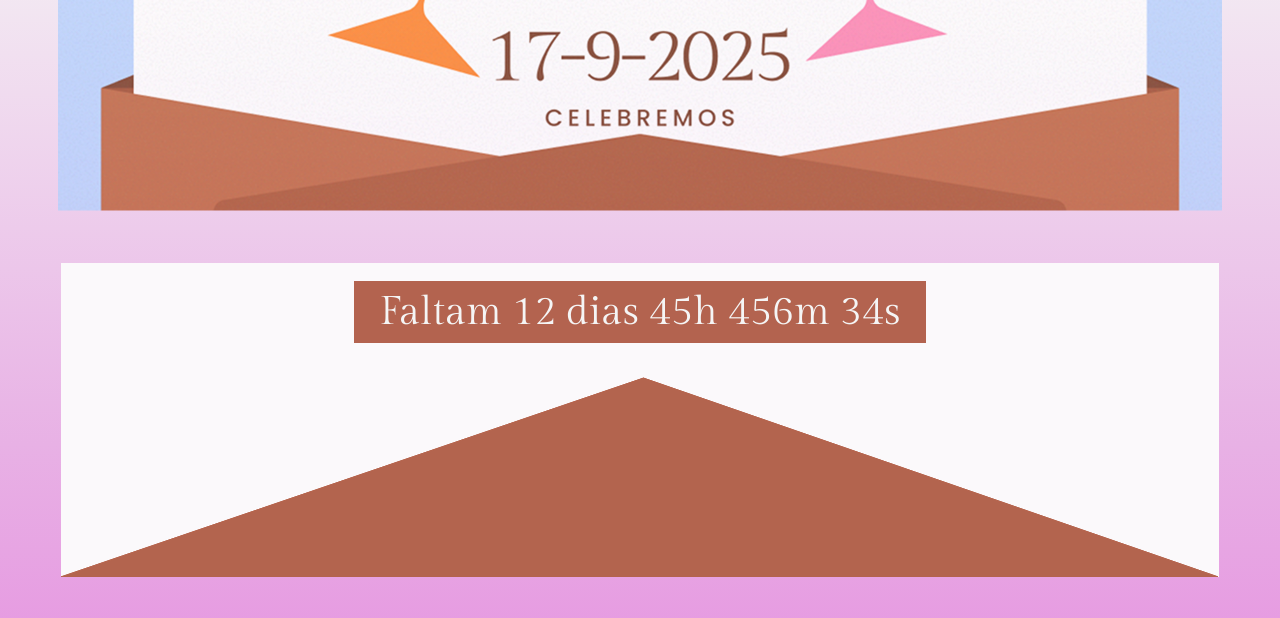
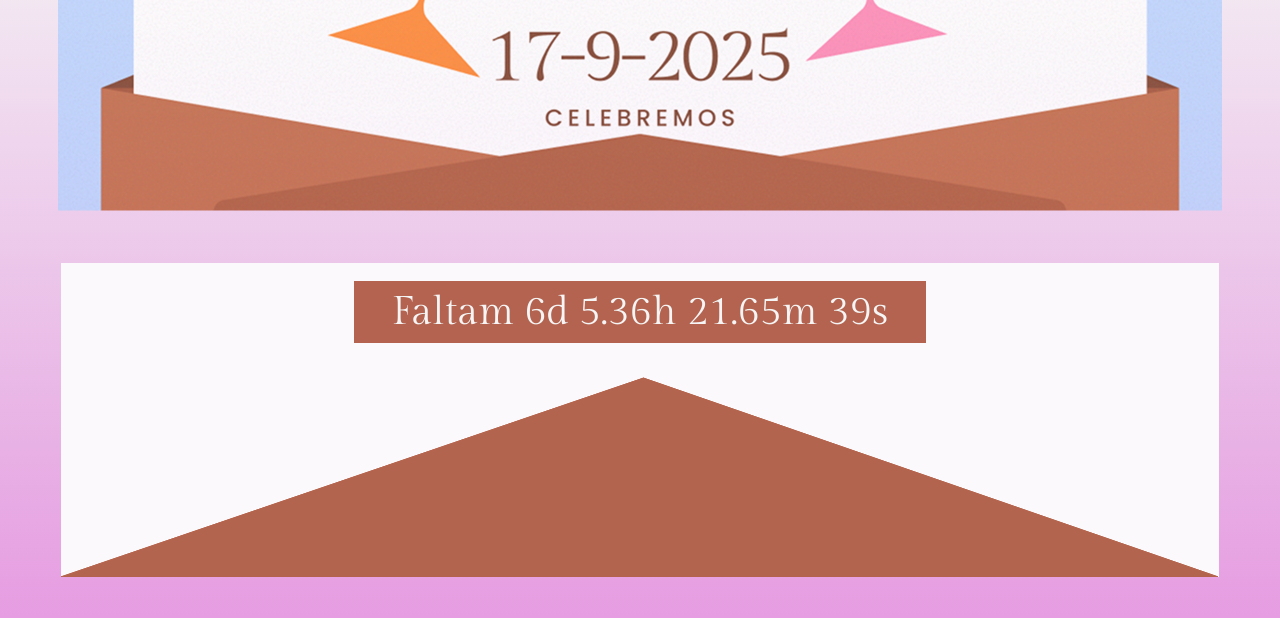
Before and after one commit to Enge-Olate/convite_aniversario, a website: page src/index.html in a window 1280 px wide. Shown: the part 810-1428 px from the top of the page. Drawn offline with nearby package versions, Linux system fonts and the light colour scheme; files that its build step writes are made by us from their sources.

Commit message:
Aplicando contagem regressiva para o evento.

```diff
--- a/src/index.html
+++ b/src/index.html
@@ -25,7 +25,7 @@
     </main>
     <section class="invite">
       <div class="invite__text">
-        <h1>Faltam 12 dias 45h 456m 34s</h1>
+        <h1></h1>
       </div>
       <svg
         class="invite__canva"
@@ -54,5 +54,6 @@
         </div>
       </div>
     </footer>
+    <script src="/src/scripts/main.js"></script>
   </body>
 </html>
--- a/src/scripts/main.js
+++ b/src/scripts/main.js
@@ -0,0 +1,27 @@
+const aniversario = new Date('Sep 17, 2025 20:00:00');
+const tempoAniversario = aniversario.getTime();
+
+function dias(){
+    return 1000 * 60 **2 *24;
+}
+function horas(){
+    return 1000 * 60**2;
+}
+function minutos(){
+    return 1000 * 60;
+}
+const contandoHoras = setInterval(() => {
+    let agora = new Date();
+    let tempoAgora = agora.getTime();
+    let diferenca = tempoAniversario - tempoAgora;
+    document.querySelector('h1').innerHTML=`Faltam
+        ${Math.floor(diferenca / dias())}d
+        ${((diferenca % dias())/horas()).toFixed(2)}h
+        ${((diferenca % horas())/minutos()).toFixed(2)}m
+        ${Math.floor((diferenca % minutos())/ 1000)}s
+    `
+    if(diferenca < 0){
+        clearInterval(contandoHoras);
+        document.querySelector('p').innerHTML='Expirado!';
+    }
+}, 1000);
```
